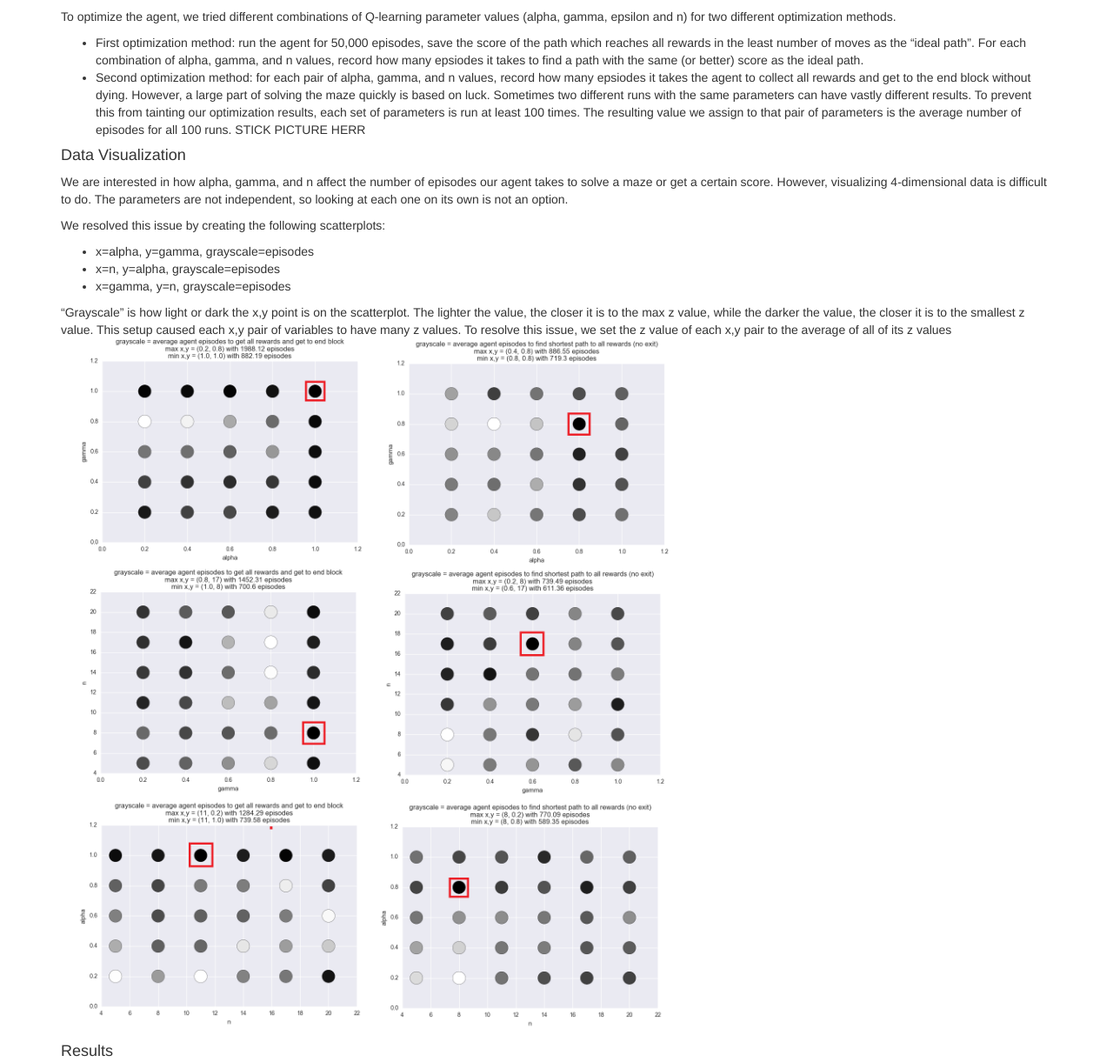
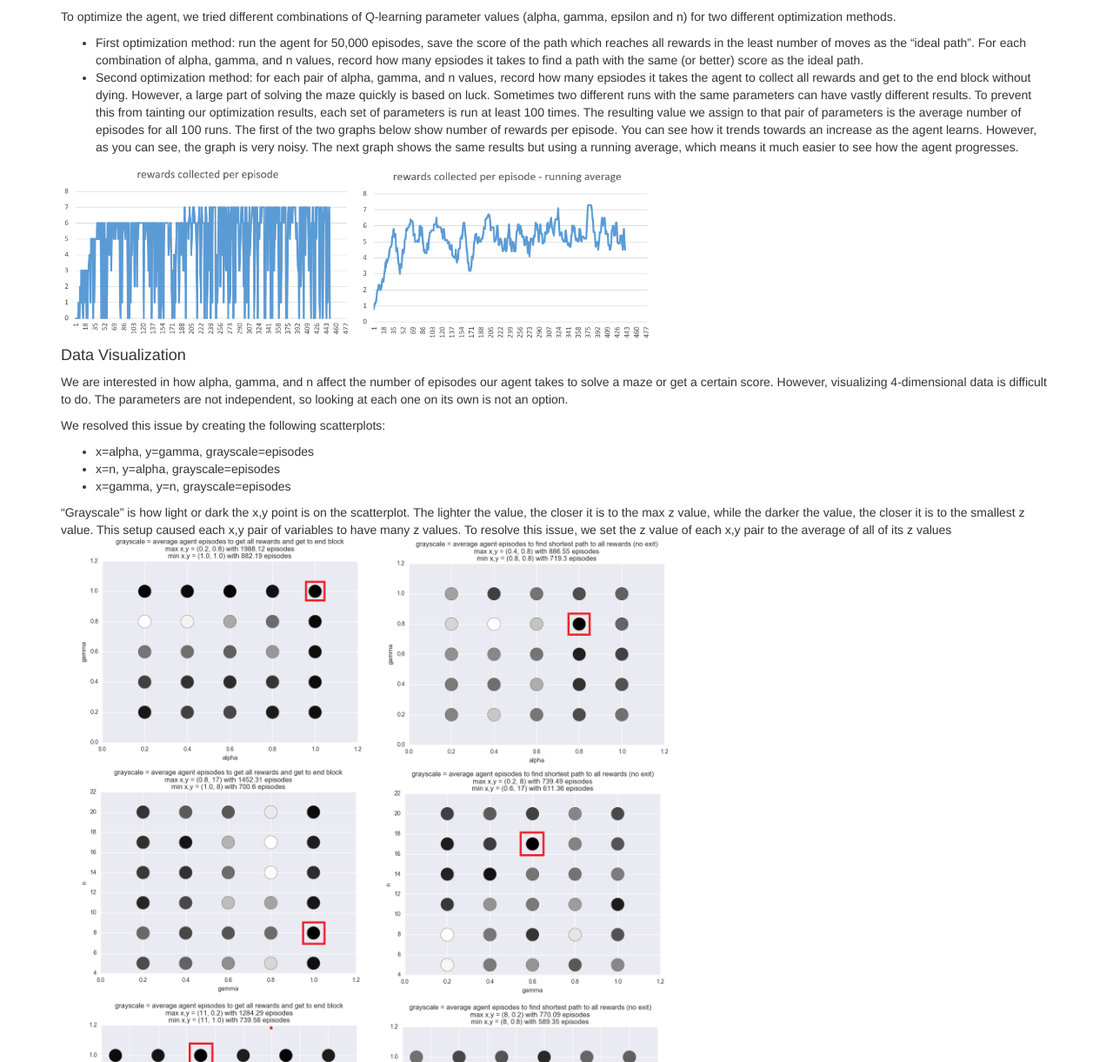
Before and after one commit to Frozen-Herring/CS-175, a Jekyll site: the page built from docs/final.md, in a window 1280 px wide and 1400 px high, scrolled down 3552 px. Shown: the part 179-1400 px from the top of the window at 87% size. Built offline with Jekyll 4.4.1, drawn with Linux system fonts in a browser that asks for light colours; some of the changed text lies outside the part shown.

Commit message:
more pics

```diff
--- a/docs/final.md
+++ b/docs/final.md
@@ -70,7 +70,9 @@ To optimize the agent, we tried different combinations of Q-learning parameter v
 - First optimization method: run the agent for 50,000 episodes, save the score of the path which reaches all rewards in the least number of moves as the "ideal path". For each combination of alpha, gamma, and n values, record how many epsiodes it takes to find a path with the same (or better) score as the ideal path.
 - Second optimization method: for each pair of alpha, gamma, and n values, record how many epsiodes it takes the agent to collect all rewards and get to the end block without dying.
 However, a large part of solving the maze quickly is based on luck. Sometimes two different runs with the same parameters can have vastly different results. To prevent this from tainting our optimization results, each set of parameters is run at least 100 times. The resulting value we assign to that pair of parameters is the average number of episodes for all 100 runs.
-STICK PICTURE HERR
+The first of the two graphs below show number of rewards per episode. You can see how it trends towards an increase as the agent learns. However, as you can see, the graph is very noisy. The next graph shows the same results but using a running average, which means it much easier to see how the agent progresses.
+
+![](rewards per episode.png){:height="200px" :width="320px"} ![](rewards per episode running average.png){:height="200px" :width="320px"}
 
 #### Data Visualization
 We are interested in how alpha, gamma, and n affect the number of episodes our agent takes to solve a maze or get a certain score. However, visualizing 4-dimensional data is difficult to do. The parameters are not independent, so looking at each one on its own is not an option.
@@ -88,6 +90,8 @@ The results showed us that the agent performed best when it had the following pa
  - alpha: between .8 and 1.0 (1.0, 0.8, 1.0, 0.8)
  - gamma: between .8 and 1.0 (1.0 0.8, 1.0, 0.6)
  - n: between 8 and 11 (8, 17, 11, 8)
+ This graph shows the distribution of how many episodes the optimal agent took to finish the maze for 100 runs.
+ ![](distribution_example_3_removed.png){:height="250px" :width="360px"}
 
 We found that the agent's performance with certain parameters is different depending on the size of the maze, the number of rewards, and whether or not the agent has to find the end block after collecting all rewards. Because the end block is always the block which the agent started on, and the last reward found is almost always the farthest reward from the start block, finding the path back is considerably difficult. There are no more rewards left to help tell the agent whether or not he is going in the right direction, and walking in circles yields the same reward as walking closer to the end block. As a result, different configurations of the parameters help the agent find the rewards faster, but they seem to have little effect on the agent's ability to find the end block. We believe this is why some of the configurations that give the best results seem random sometimes.
 STICK GRAPH IN HERE
```
